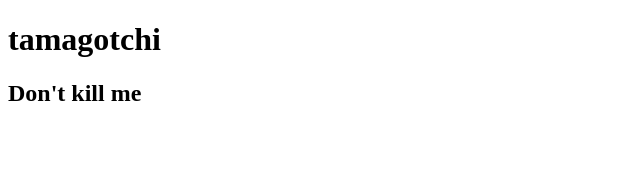
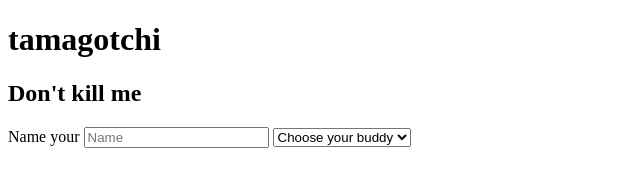
Before and after one commit to stinanerin/tamagotchi, a plain HTML site: page index.html in a window 1280 px wide. Shown: the whole page, without its empty margins (0-640 px from the left). Drawn offline with Linux system fonts and the light colour scheme.

Commit message:
Basic HTML setup

```diff
--- a/index.html
+++ b/index.html
@@ -10,9 +10,15 @@
 <body>
     <h1>tamagotchi</h1>
     <h2>Don't kill me</h2>
-
-
-
+    <label for="tName">Name your
+        <input id="tName" type="text" placeholder="Name" />
+    </label>
+    <select>
+        <option value="" disabled selected hidden>Choose your buddy</option>
+        <option value="blush">(๑-﹏-๑)</option>
+        <option value="mad">(๑•̀ ᴖ •́)૭</option>
+        <option value="sassy">(˵ •̀ ᴗ - ˵ ) ✧)</option>
+    </select>
 
 
 </body>
```
